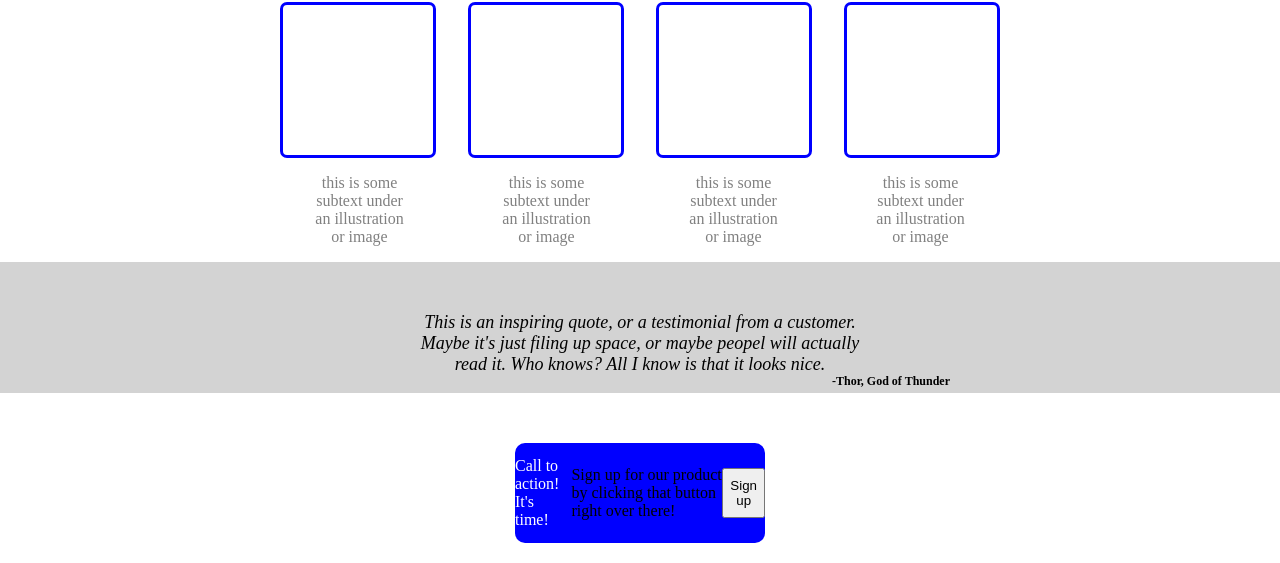
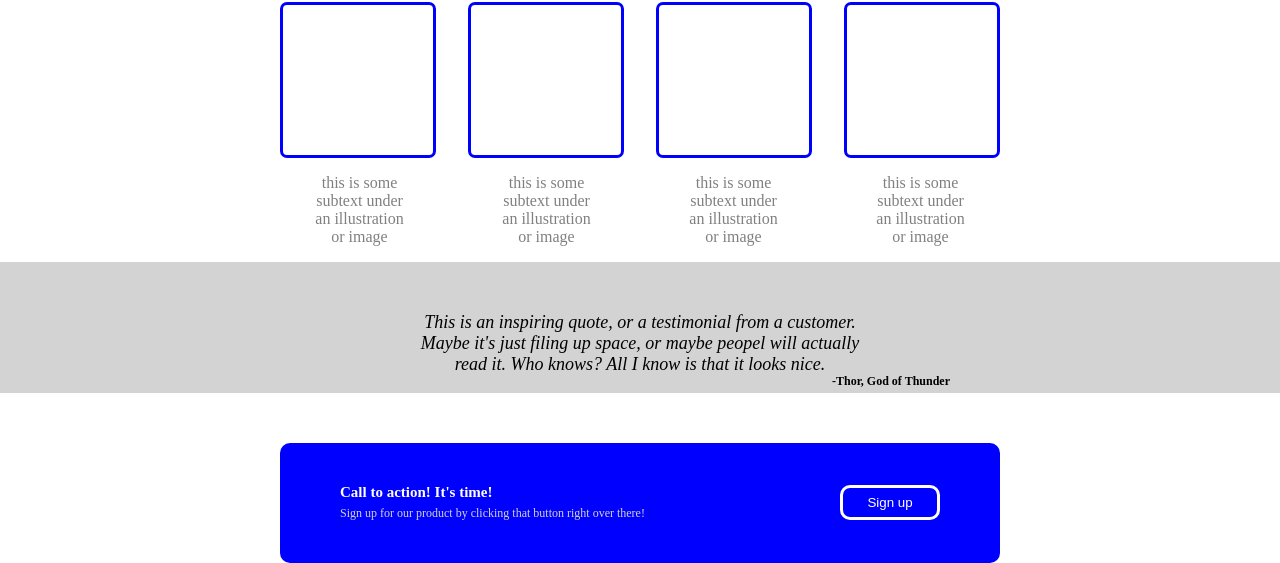
Before and after one commit to SirGeist/Landing-Page, a plain HTML site: page index.html in a window 1280 px wide. Shown: the part 479-1042 px from the top of the page. Drawn offline with Linux system fonts and the light colour scheme.

Commit message:
finished the register section by adjusting the position of the text and button; made the button seethrough

```diff
--- a/index.html
+++ b/index.html
@@ -67,10 +67,13 @@
       </div>
       <div class="register-section">
         <div class="register-container">
-          <p class="register-title">Call to action! It's time!</p>
-          <p class="register-title-info">
-            Sign up for our product by clicking that button right over there!
-          </p>
+          <div class="register-top">
+            <p class="register-title">Call to action! It's time!</p>
+            <p class="register-title-info">
+              Sign up for our product by clicking that button right over there!
+            </p>
+          </div>
+
           <button class="sign-up-button">Sign up</button>
         </div>
       </div>
--- a/style.css
+++ b/style.css
@@ -137,19 +137,37 @@ body {
 
 .register-container {
   background-color: blue;
+  font-size: 15px;
+  height: 100px;
+  width: 600px;
+  border-radius: 10px;
   display: flex;
-  justify-content: center;
   align-items: center;
-  height: 100px;
-  width: 250px;
-  border-radius: 10px;
+  padding: 10px 60px;
 }
 
 .register-title {
   color: white;
+  margin: 0 0 5px 0;
+  font-weight: bolder;
+}
+
+.register-top {
+  flex: 1;
+  display: flex;
+  flex-direction: column;
+}
+.register-title-info {
+  color: lightgray;
+  margin: 0;
+  font-size: 12px;
 }
 
 .register-container button {
-  height: 50px;
-  width: 50px;
+  height: 35px;
+  width: 100px;
+  color: white;
+  background-color: blue;
+  border: 3px solid white;
+  border-radius: 10px;
 }
```
